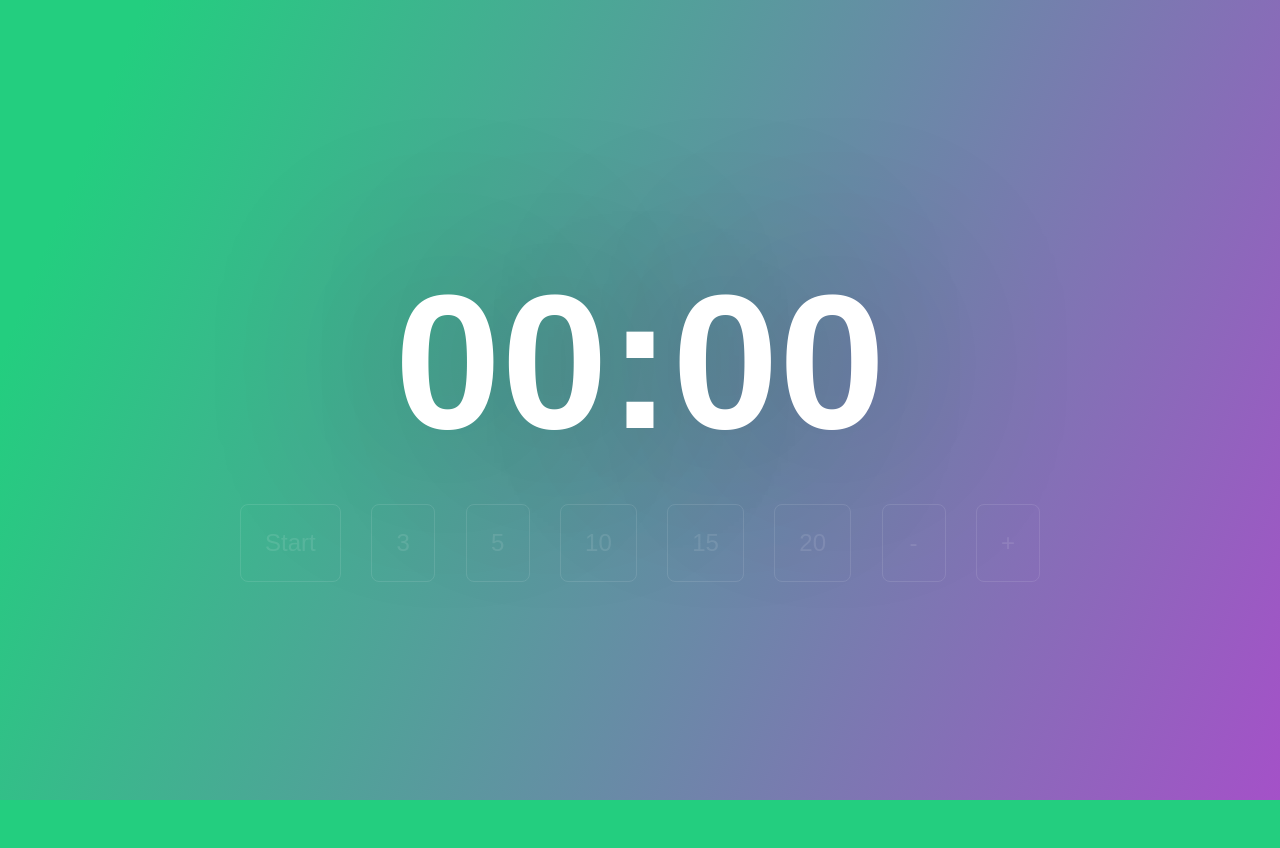
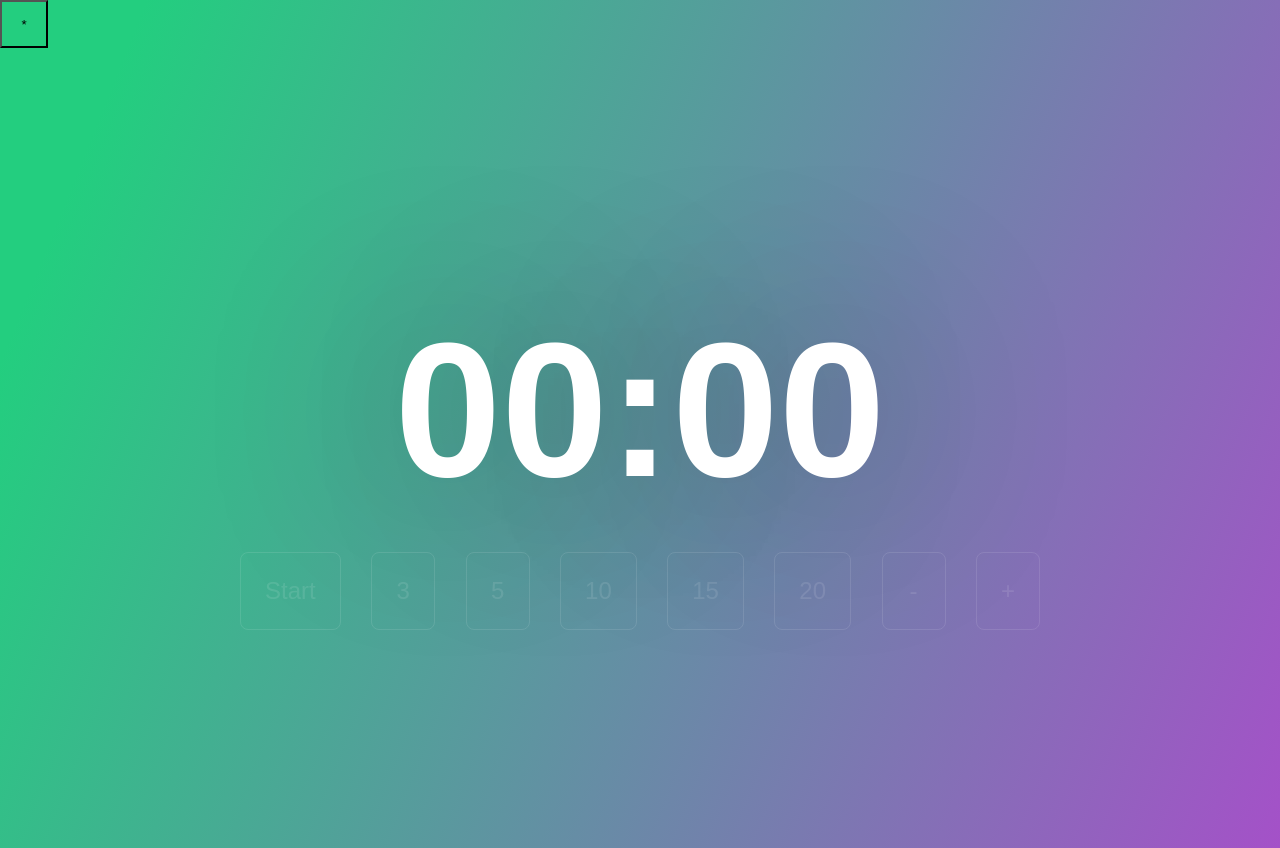
Before and after one commit to ryanmdoyle/classroomtimer, a React (Create React App) app: page / in a window 1280 px wide. Before the commit the page ends 800 px from the top, so only its background shows below. Built offline with nearby package versions, Linux system fonts and the light colour scheme.

Commit message:
add initial settings state and view

```diff
--- a/src/App.js
+++ b/src/App.js
@@ -3,6 +3,8 @@ import styled from 'styled-components';
 
 import './App.css';
 import MainTimer from './components/MainTimer'
+import SettingsButton from './components/SettingsButton';
+import SettingsPanel from './components/SettingsPanel';
 
 const MainTimerHolder = styled.div`
   display: flex;
@@ -16,85 +18,23 @@ class App extends Component {
   constructor(props) {
     super(props);
     this.state = {
-      secondsLeft: 600,
-      running: false,
-      halfway: 300
+      settings: false,
     }
-
-    // this.formatMinutes = this.formatMinutes.bind(this);
-    // this.changeTimer = this.changeTimer.bind(this);
-    // this.startStop = this.startStop.bind(this);
-    // this.runTimer = this.runTimer.bind(this);
   }
 
-  // changeTimer = (min) => {
-  //   this.setState({
-  //     secondsLeft: min * 60
-  //   })
-  // }
-
-  // runTimer = () => {
-  //   if (this.state.running === true && this.state.secondsLeft > 0) {
-  //     if (this.state.secondsLeft === this.state.halfway + 1) {
-  //       const halfwaySound = new Audio(midGong);
-  //       halfwaySound.play()
-  //     }
-  //     this.setState({
-  //       secondsLeft: this.state.secondsLeft - 1
-  //     })
-  //   }
-  //   if (this.state.secondsLeft === 0 && this.state.running === true) {
-  //     this.setState({
-  //       running: false
-  //     })
-  //     const endSound = new Audio(endGong);
-  //     endSound.play()
-  //     clearInterval(this.interval);
-  //   }
-  // }
-
-  // startStop = () => {
-
-  //   if (this.state.running) {
-  //     this.setState({
-  //       running: false
-  //     })
-  //     clearInterval(this.interval);
-  //   }
-
-  //   if (!this.state.running && this.state.secondsLeft !== 0) {
-  //     this.setState({
-  //       running: true,
-  //       halfway: this.state.secondsLeft / 2
-  //     })
-  //     this.interval = setInterval(this.runTimer, 1000)
-  //   }
-  // }
-
-  // singleChange(value) {
-  //   if (value > 0) {
-  //     if (!this.state.running) {
-  //       this.setState({
-  //         secondsLeft: this.state.secondsLeft + value
-  //       })
-  //     }
-  //   }
-
-  //   if (value < 0) {
-  //     if (!this.state.running && this.state.secondsLeft > 60) {
-  //       this.setState({
-  //         secondsLeft: this.state.secondsLeft + value
-  //       })
-  //     }
-  //   }
-  // }
-
+  showSettings = () => {
+    const displaySettings = !this.state.settings;
+    this.setState({
+      settings: displaySettings
+    })
+  }
 
   render() {
     return (
       <>
+        <SettingsButton showSettings={this.showSettings}/>
+        {this.state.settings && <SettingsPanel />}
         <MainTimerHolder>
-
           <MainTimer />
         </MainTimerHolder>
       </>
--- /dev/null
+++ b/src/components/SettingsButton.js
@@ -0,0 +1,18 @@
+import React from 'react';
+import styled from 'styled-components';
+
+const SettingsCog = styled.button`
+  background: none;
+  width: 3rem;
+  height: 3rem;
+`;
+
+const SettingsButton = ({showSettings}) => {
+    return (
+        <SettingsCog onClick={() => {showSettings()}}>
+          *
+        </SettingsCog>
+    );
+};
+
+export default SettingsButton;
--- /dev/null
+++ b/src/components/SettingsPanel.js
@@ -0,0 +1,26 @@
+import React from 'react';
+import styled from 'styled-components';
+
+const SettingsPanelStyled = styled.div`
+  position: absolute;
+  width: 300px;
+  background-color: grey;
+  color: white;
+`;
+
+const SettingsPanel = () => {
+  return (
+    <SettingsPanelStyled>
+      <ul>
+        <li>A Setting</li>
+        <li>A Setting</li>
+        <li>A Setting</li>
+        <li>A Setting</li>
+        <li>A Setting</li>
+        <li>A Setting</li>
+      </ul>
+    </SettingsPanelStyled>
+  );
+};
+
+export default SettingsPanel;
```
Also changed, not shown: 1 other file (tests, documents, lock files or other folders).
